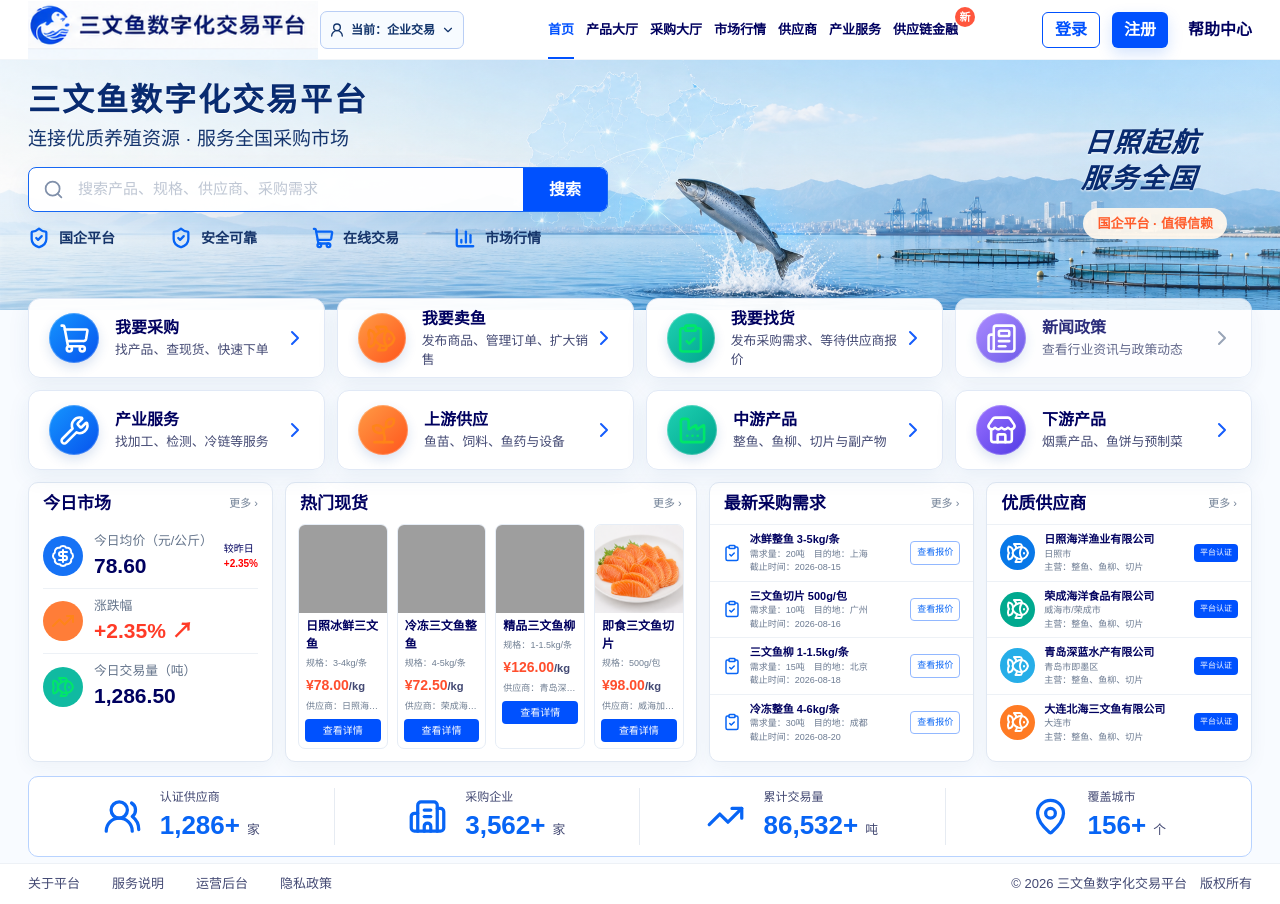
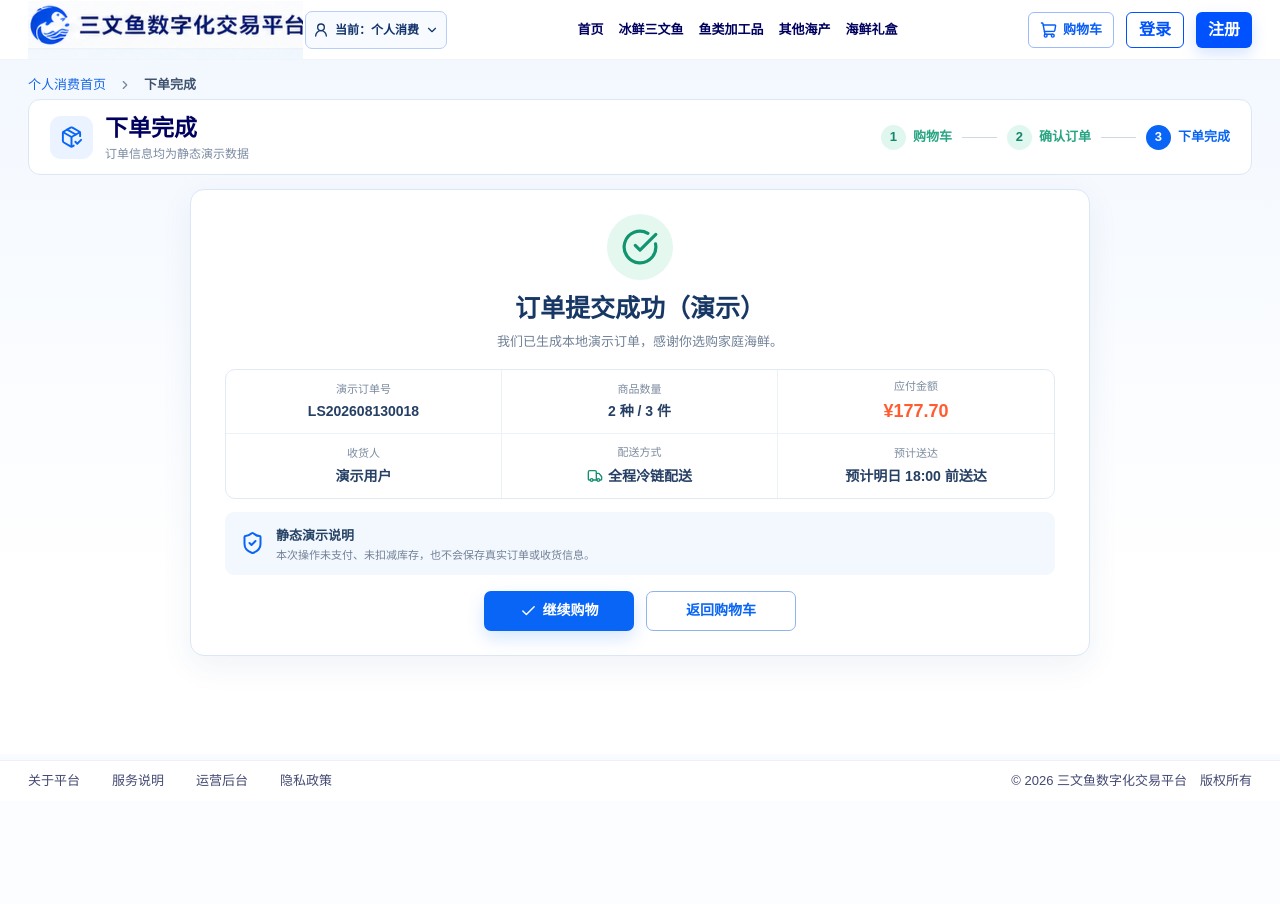
Before and after one commit to peterloulh-tech/SanWenYuB2B, a React (Vite) app: page /retail/order-success in a window 1280 px wide. Before the commit this address led to /. After the commit the page ends 801 px from the top, so only its background shows below. Built offline with nearby package versions, Linux system fonts and the light colour scheme; grey boxes are pictures that could not be loaded.

Commit message:
feat: add consumer retail order success

```diff
--- a/src/App.jsx
+++ b/src/App.jsx
@@ -21,6 +21,7 @@ import RetailHomePage from './pages/RetailHomePage'
 import RetailProductPage from './pages/RetailProductPage'
 import RetailCartPage from './pages/RetailCartPage'
 import RetailCheckoutPage from './pages/RetailCheckoutPage'
+import RetailOrderSuccessPage from './pages/RetailOrderSuccessPage'
 import IndustryServicesPage from './pages/IndustryServicesPage'
 import IndustryProductsPage from './pages/IndustryProductsPage'
 import IndustryServiceDetailPage from './pages/IndustryServiceDetailPage'
@@ -34,6 +35,7 @@ export default function App() {
       <Route path="retail/products/:id" element={<RetailProductPage />} />
       <Route path="retail/cart" element={<RetailCartPage />} />
       <Route path="retail/checkout" element={<RetailCheckoutPage />} />
+      <Route path="retail/order-success" element={<RetailOrderSuccessPage />} />
       <Route path="products" element={<ProductListPage />} />
       <Route path="products/:id" element={<ProductDetailPage />} />
       <Route path="procurement" element={<ProcurementPage />} />
--- a/src/features/retail/retailCheckout.js
+++ b/src/features/retail/retailCheckout.js
@@ -1,5 +1,5 @@
 import { findRetailProduct } from '../../data/retailData.js'
-import { buildDemoCart, clampRetailQuantity } from './retailCart.js'
+import { buildDemoCart, calculateRetailCart, clampRetailQuantity } from './retailCart.js'
 
 export function serializeRetailCheckoutItems(items) {
   return items
@@ -34,3 +34,23 @@ export function validateRetailCheckoutAddress(address) {
   if (!address.address.trim()) errors.address = '请输入详细地址'
   return errors
 }
+
+export function buildRetailOrderSuccessSearch(items, recipient) {
+  return new URLSearchParams({
+    items: serializeRetailCheckoutItems(items),
+    recipient: recipient.trim(),
+  }).toString()
+}
+
+export function parseRetailOrderSuccess(searchParams) {
+  const items = parseRetailCheckoutItems(searchParams.get('items'))
+  const summary = calculateRetailCart(items)
+  return {
+    orderNumber: 'LS202608130018',
+    recipient: searchParams.get('recipient')?.trim() || '演示用户',
+    selectedKinds: summary.selectedKinds,
+    selectedQuantity: summary.selectedQuantity,
+    payableAmount: summary.payableAmount,
+    estimatedArrival: '预计明日 18:00 前送达',
+  }
+}
--- a/src/pages/RetailCheckoutPage.jsx
+++ b/src/pages/RetailCheckoutPage.jsx
@@ -1,8 +1,8 @@
 import { useMemo, useState } from 'react'
-import { Link, useSearchParams } from 'react-router-dom'
+import { Link, useNavigate, useSearchParams } from 'react-router-dom'
 import { Check, ChevronRight, MapPin, PackageCheck, Truck } from 'lucide-react'
 import { calculateRetailCart } from '../features/retail/retailCart'
-import { parseRetailCheckoutItems, validateRetailCheckoutAddress } from '../features/retail/retailCheckout'
+import { buildRetailOrderSuccessSearch, parseRetailCheckoutItems, validateRetailCheckoutAddress } from '../features/retail/retailCheckout'
 import '../styles/retail-pages.css'
 
 const checkoutSteps = ['购物车', '确认订单', '下单完成']
@@ -15,11 +15,11 @@ const defaultAddress = {
 
 export default function RetailCheckoutPage() {
   const [searchParams] = useSearchParams()
+  const navigate = useNavigate()
   const items = useMemo(() => parseRetailCheckoutItems(searchParams.get('items')), [searchParams])
   const summary = useMemo(() => calculateRetailCart(items), [items])
   const [address, setAddress] = useState(defaultAddress)
   const [errors, setErrors] = useState({})
-  const [orderPrompt, setOrderPrompt] = useState(false)
 
   const updateAddress = (field, value) => {
     setAddress(current => ({ ...current, [field]: value }))
@@ -30,7 +30,9 @@ export default function RetailCheckoutPage() {
     event.preventDefault()
     const nextErrors = validateRetailCheckoutAddress(address)
     setErrors(nextErrors)
-    if (!Object.keys(nextErrors).length) setOrderPrompt(true)
+    if (!Object.keys(nextErrors).length) {
+      navigate(`/retail/order-success?${buildRetailOrderSuccessSearch(items, address.name)}`)
+    }
   }
 
   return <main className="retail-cart-page retail-checkout-page">
@@ -87,12 +89,5 @@ export default function RetailCheckoutPage() {
       </form>
     </div>
 
-    {orderPrompt && <div className="retail-preview-backdrop" role="presentation">
-      <section className="retail-action-dialog" role="dialog" aria-modal="true" aria-labelledby="retail-order-title">
-        <span>演示提交成功</span><h2 id="retail-order-title">下单完成页面将在下一阶段开放</h2>
-        <p>当前仅验证确认订单页面的交互，不会创建真实订单、扣减库存或发起支付。</p>
-        <button type="button" onClick={() => setOrderPrompt(false)}>继续查看订单</button>
-      </section>
-    </div>}
   </main>
 }
--- /dev/null
+++ b/src/pages/RetailOrderSuccessPage.jsx
@@ -0,0 +1,48 @@
+import { Link, useSearchParams } from 'react-router-dom'
+import { Check, ChevronRight, CircleCheckBig, PackageCheck, ShieldCheck, Truck } from 'lucide-react'
+import { parseRetailOrderSuccess } from '../features/retail/retailCheckout'
+import '../styles/retail-pages.css'
+
+const orderSteps = ['购物车', '确认订单', '下单完成']
+
+export default function RetailOrderSuccessPage() {
+  const [searchParams] = useSearchParams()
+  const order = parseRetailOrderSuccess(searchParams)
+
+  return <main className="retail-cart-page retail-order-success-page">
+    <div className="page-container">
+      <nav className="retail-detail-breadcrumb" aria-label="面包屑">
+        <Link to="/retail">个人消费首页</Link><ChevronRight /><b>下单完成</b>
+      </nav>
+
+      <section className="retail-cart-heading">
+        <div><span><PackageCheck /></span><div><h1>下单完成</h1><p>订单信息均为静态演示数据</p></div></div>
+        <ol>{orderSteps.map((step, index) => <li className={index === 2 ? 'active' : 'completed'} key={step}><b>{index + 1}</b><span>{step}</span></li>)}</ol>
+      </section>
+
+      <section className="retail-success-panel">
+        <div className="retail-success-status">
+          <span><CircleCheckBig /></span>
+          <h2>订单提交成功（演示）</h2>
+          <p>我们已生成本地演示订单，感谢你选购家庭海鲜。</p>
+        </div>
+
+        <dl className="retail-success-summary">
+          <div><dt>演示订单号</dt><dd>{order.orderNumber}</dd></div>
+          <div><dt>商品数量</dt><dd>{order.selectedKinds} 种 / {order.selectedQuantity} 件</dd></div>
+          <div><dt>应付金额</dt><dd className="amount">¥{order.payableAmount.toFixed(2)}</dd></div>
+          <div><dt>收货人</dt><dd>{order.recipient}</dd></div>
+          <div><dt>配送方式</dt><dd><Truck />全程冷链配送</dd></div>
+          <div><dt>预计送达</dt><dd>{order.estimatedArrival}</dd></div>
+        </dl>
+
+        <div className="retail-success-notice"><ShieldCheck /><div><b>静态演示说明</b><p>本次操作未支付、未扣减库存，也不会保存真实订单或收货信息。</p></div></div>
+
+        <div className="retail-success-actions">
+          <Link className="primary" to="/retail"><Check />继续购物</Link>
+          <Link className="secondary" to="/retail/cart">返回购物车</Link>
+        </div>
+      </section>
+    </div>
+  </main>
+}
```
Also changed, not shown: src/styles/retail-pages.css, 1 other file (tests, documents, lock files or other folders).
